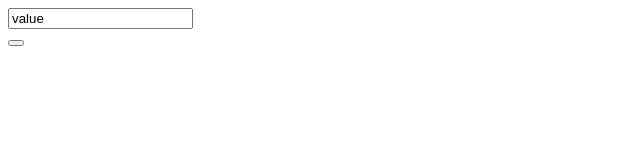
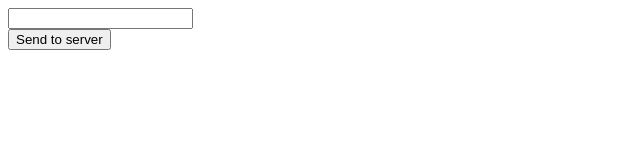
Before and after one commit to Gfdcvn/PCBay, a website: page public/index.html in a window 1280 px wide. Shown: the whole page, without its empty margins (0-640 px from the left). Drawn offline with Linux system fonts and the light colour scheme.

Commit message:
Chatting

```diff
--- a/public/index.html
+++ b/public/index.html
@@ -6,8 +6,8 @@
 </head>
 <body>
 <noscript>Hey you! Enable javascript! You need it for PCBay to work!</noscript>
-<input value="value"></input><br>
-<button onclick="send"></button>
+<input id="message"></input><br>
+<button onclick="send(document.getElementById('message').value.toString());">Send to server</button>
 </body>
 <script src="../src/client.js"></script>
 </html>
--- a/src/server.js
+++ b/src/server.js
@@ -13,7 +13,7 @@ wsServer.on('request', function(request) {
 
     connection.on('message', function(message) {
         console.log('Received Message:', message.utf8Data);
-        connection.sendUTF('Hi this is WebSocket server!');
+        connection.sendUTF(message.utf8Data)
     });
     connection.on('close', function(reasonCode, description) {
         console.log('Client has disconnected.');
```
